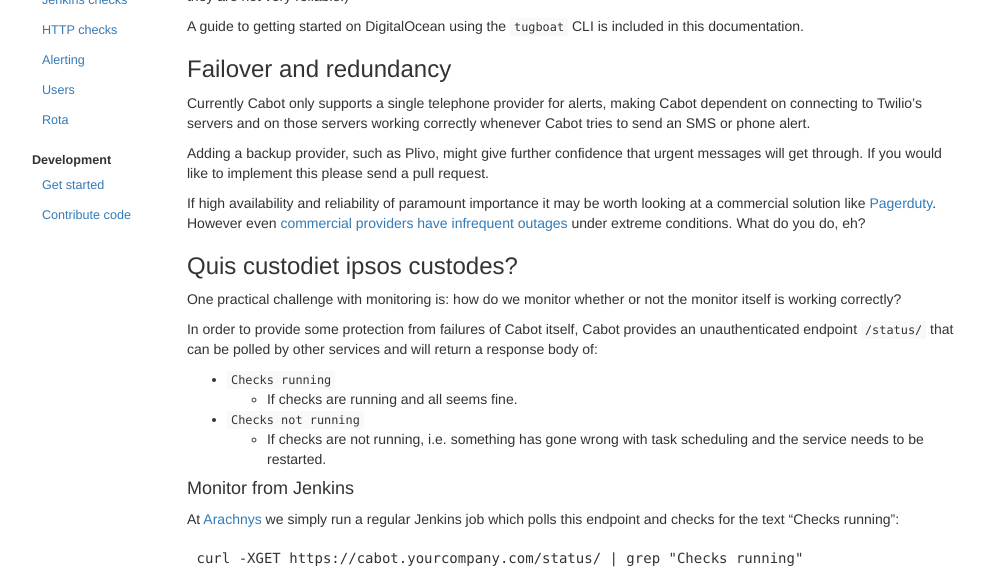
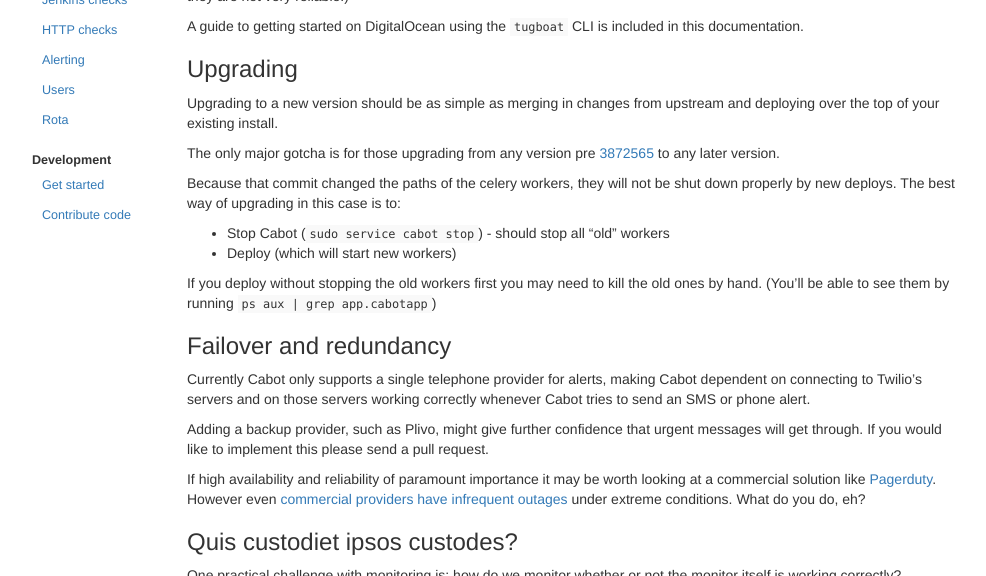
Before and after one commit to arachnys/cabot, a Jekyll site: the page built from _posts/2014-01-08-deployment.md, in a window 1280 px wide and 900 px high, cut to the strip 324-900 px from the top of the window. Shown: the whole strip, without its empty margins (148-1134 px from the left). Built offline with Jekyll 4.4.1, drawn with Linux system fonts in a browser that asks for light colours; nearby versions of some CDN libraries; Markdown is read by kramdown in place of the engine named in the settings.

Commit message:
Upgrade instructions

```diff
--- a/_posts/2014-01-08-deployment.md
+++ b/_posts/2014-01-08-deployment.md
@@ -15,6 +15,19 @@
 For example, if you host the majority of your infrastructure on AWS it might be reasonable to deploy Cabot to a VPS on Linode, or SoftLayer, or DigitalOcean. If your infrastructure is on OVH, put it on AWS. (Don't use a micro instance though, they are not very reliable.)
 
 A guide to getting started on DigitalOcean using the `tugboat` CLI is included in this documentation.
+
+### Upgrading
+
+Upgrading to a new version should be as simple as merging in changes from upstream and deploying over the top of your existing install.
+
+The only major gotcha is for those upgrading from any version pre [3872565](https://github.com/arachnys/cabot/commit/38725651445df61eda06b86a6933317153088e4b) to any later version.
+
+Because that commit changed the paths of the celery workers, they will not be shut down properly by new deploys. The best way of upgrading in this case is to:
+
+*   Stop Cabot (`sudo service cabot stop`) - should stop all "old" workers
+*   Deploy (which will start new workers)
+
+If you deploy without stopping the old workers first you may need to kill the old ones by hand. (You'll be able to see them by running `ps aux | grep app.cabotapp`)
 
 ### Failover and redundancy
 
```
